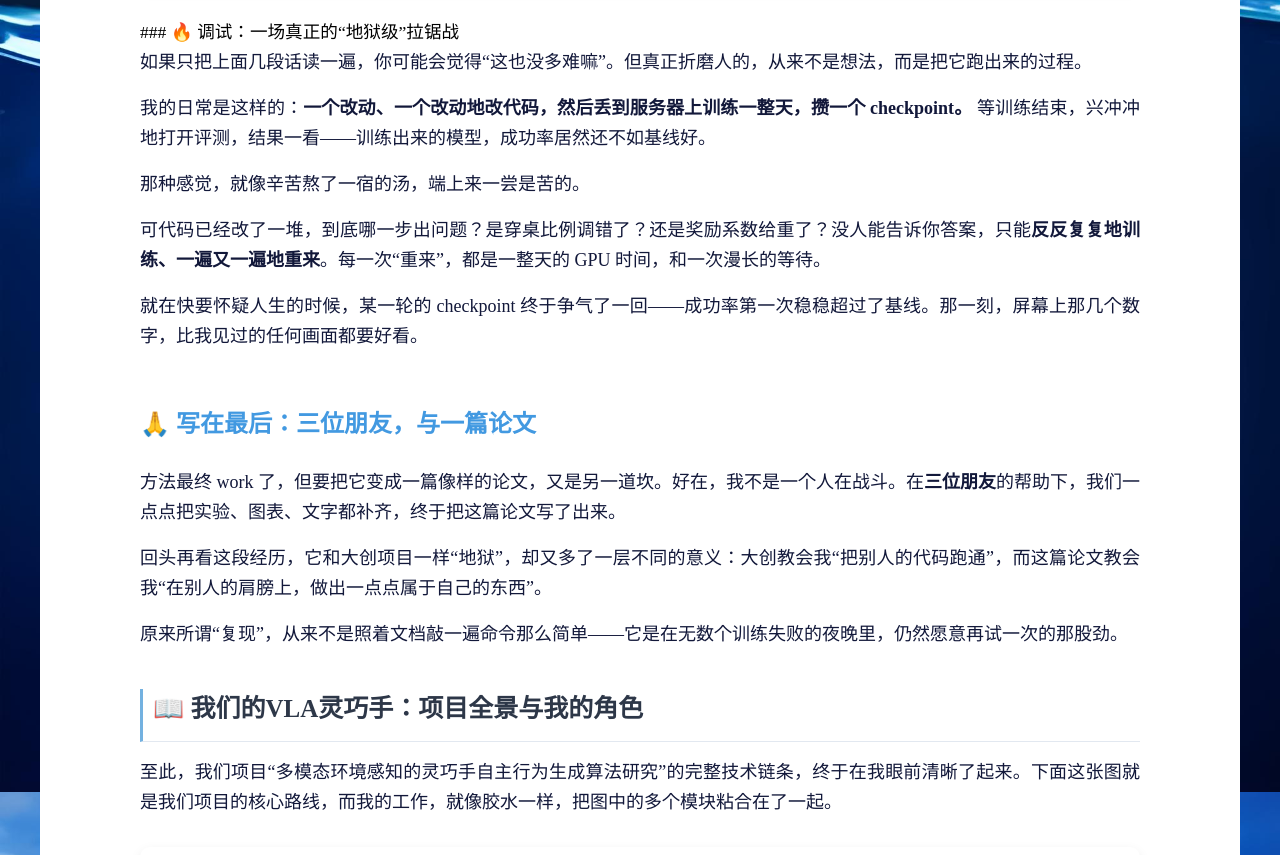
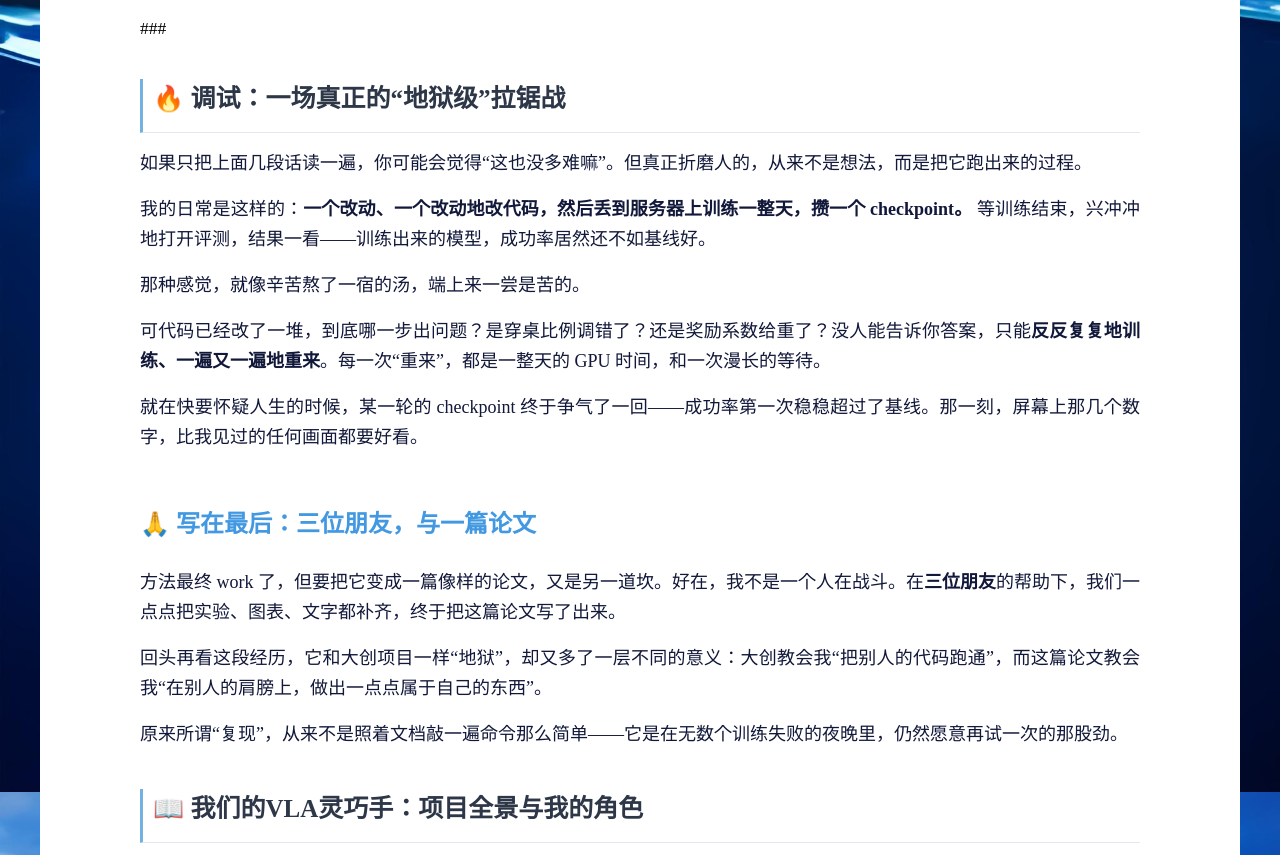
Before and after one commit to LiangXi07/LiangXi07.github.io, a plain HTML site: page lingqiaoshou1/index.html in a window 1280 px wide. Shown: the part 8168-9023 px from the top of the page. Drawn offline with Linux system fonts and the light colour scheme; a script that the page names is missing.

Commit message:
Update index.html

```diff
--- a/lingqiaoshou1/index.html
+++ b/lingqiaoshou1/index.html
@@ -508,8 +508,8 @@
   </div>
 </figure>
 
-### 🔥 调试：一场真正的“地狱级”拉锯战
-
+###
+<h2 id="🔥 调试：一场真正的“地狱级”拉锯战"><a href="#🔥 调试：一场真正的“地狱级”拉锯战" class="headerlink" title="🔥 调试：一场真正的“地狱级”拉锯战"></a>🔥 调试：一场真正的“地狱级”拉锯战</h2>
 <p>如果只把上面几段话读一遍，你可能会觉得“这也没多难嘛”。但真正折磨人的，从来不是想法，而是把它跑出来的过程。</p>
 <p>我的日常是这样的：<strong>一个改动、一个改动地改代码，然后丢到服务器上训练一整天，攒一个 checkpoint。</strong> 等训练结束，兴冲冲地打开评测，结果一看——训练出来的模型，成功率居然还不如基线好。</p>
 <p>那种感觉，就像辛苦熬了一宿的汤，端上来一尝是苦的。</p>
```
